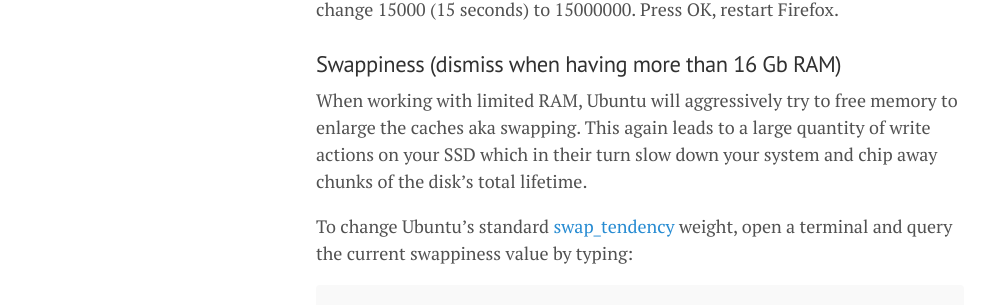
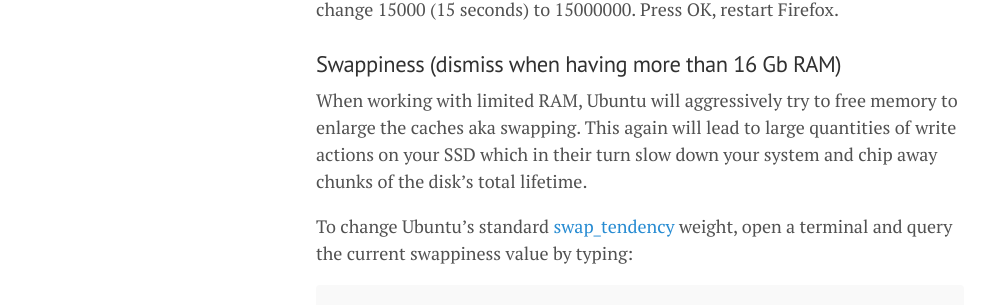
Before and after one commit to lgeurts/lgeurts.github.io, a Jekyll site: the page built from _posts/2022-10-03-optimizing-ubuntu-22.04.1-jammy-jellyfish.md, in a window 1280 px wide and 900 px high, scrolled down 418 px. Shown: the part 172-477 px from the top of the window, without its empty margins (0-992 px from the left). Built offline with Jekyll 4.4.1, drawn with Linux system fonts in a browser that asks for light colours; nearby versions of some CDN libraries; comment, search, counter and statistics services are not loaded.

Commit message:
Update 2022-10-03-optimizing-ubuntu-22.04.1-jammy-jellyfish.md

````diff
--- a/_posts/2022-10-03-optimizing-ubuntu-22.04.1-jammy-jellyfish.md
+++ b/_posts/2022-10-03-optimizing-ubuntu-22.04.1-jammy-jellyfish.md
@@ -19,7 +19,7 @@ Sessionstore is responsible for caching which pages were opened should Firefox s
 Disabling is really easy. Type about:config in de addressbar and press Enter. Click on agree and look for sessionstore. Double-click on browser.sessionstore.interval change 15000 (15 seconds) to 15000000. Press OK, restart Firefox.
 
 ### Swappiness (dismiss when having more than 16 Gb RAM)
-When working with limited RAM, Ubuntu will aggressively try to free memory to enlarge the caches aka swapping. This again leads to a large quantity of write actions on your SSD which in their turn slow down your system and chip away chunks of the disk's total lifetime.
+When working with limited RAM, Ubuntu will aggressively try to free memory to enlarge the caches aka swapping. This again will lead to large quantities of write actions on your SSD which in their turn slow down your system and chip away chunks of the disk's total lifetime.
 
 To change Ubuntu's standard [swap_tendency](https://unix.stackexchange.com/questions/134202/when-is-swap-triggered-or-how-to-calculate-swap-tendency#134206) weight, open a terminal and query the current swappiness value by typing:
 ```
````
